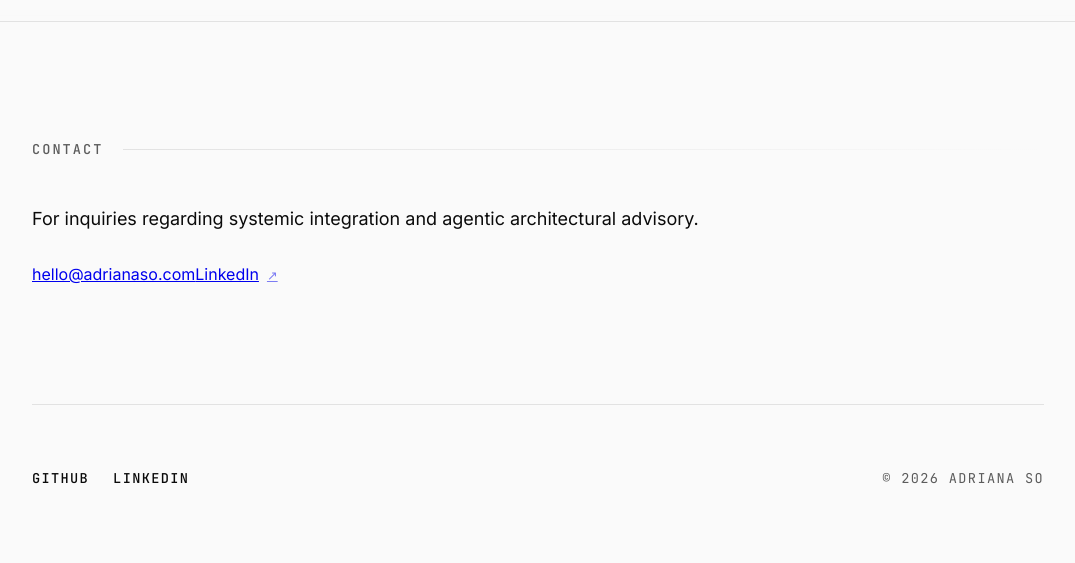
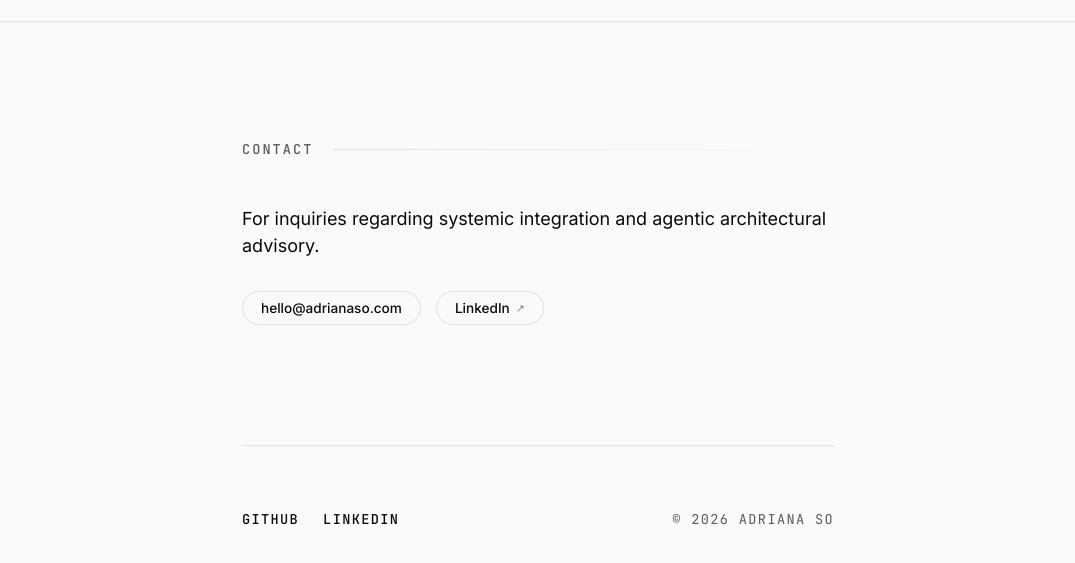
Before and after one commit to AdrianaSo123/autonomous-website, a website: page contact.html in a window 1280 px wide. Shown: the part 61-624 px from the top of the page, without its empty margins (102-1177 px from the left). Drawn offline with Linux system fonts and the light colour scheme.

Commit message:
UX Fix: Redesign contact page with narrow container and pill links

```diff
--- a/contact.html
+++ b/contact.html
@@ -22,7 +22,7 @@
         </div>
     </nav>
 
-    <div class="container">
+    <div class="container container-narrow">
         <!-- Contact Section -->
         <section id="contact-section" class="fade-in">
             <h2>Contact</h2>
@@ -58,15 +58,20 @@
 
                 const contactLinks = document.getElementById('contact-links');
                 contactLinks.innerHTML = '';
+                contactLinks.style.display = 'flex';
+                contactLinks.style.flexWrap = 'wrap';
+                contactLinks.style.gap = '15px';
+                contactLinks.style.marginTop = '20px';
 
                 data.connect_links.forEach(link => {
                     const el = document.createElement('a');
                     el.href = link.url;
+                    el.className = 'pill-link';
 
                     if (!link.url.startsWith('mailto')) {
                         el.target = "_blank";
                         el.rel = "noopener noreferrer";
-                        el.innerHTML = `${link.platform}<span class="external-icon">↗</span>`;
+                        el.innerHTML = `${link.platform}<span class="external-icon" style="margin-left: 6px;">↗</span>`;
                     } else {
                         el.textContent = link.platform;
                     }
```
